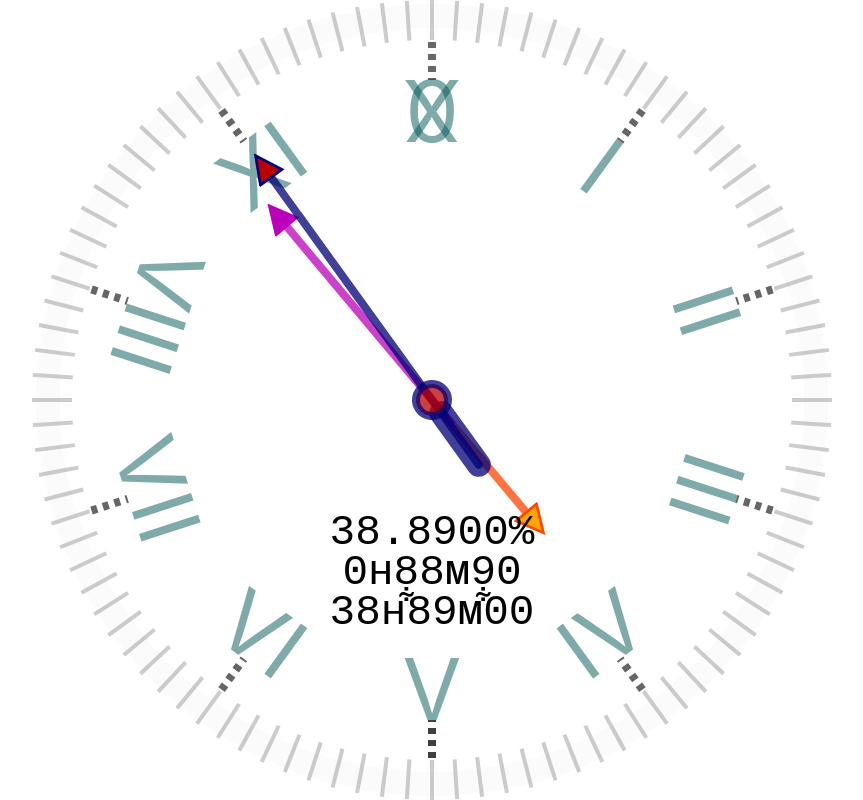
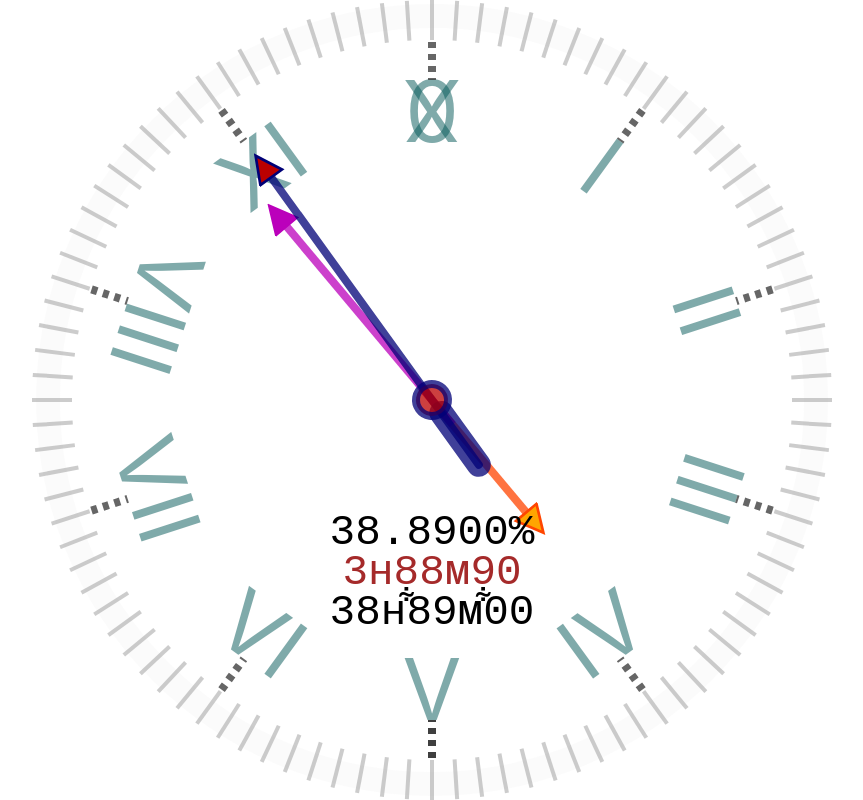
Before and after one commit to dhappy/times, a SvelteKit app: page / in a window 1280 px wide. Shown: the whole page, without its empty margins (208-1071 px from the left). Built offline with nearby package versions, Linux system fonts and the light colour scheme.

Commit message:
addin’ active color & fixin’ decimal hours 🎫

```diff
--- a/src/routes/App.svelte
+++ b/src/routes/App.svelte
@@ -15,7 +15,7 @@
 	)
 
 	class DecimalClock {
-		hours = $derived(percent % 1)
+		hours = $derived(percent / 10)
 		minutes = $derived((percent * 10) % 100)
 		seconds = $derived((percent * 1000) % 100)
 	}
@@ -106,7 +106,16 @@
 
 	{#each [decimal, fraction] as clock, idx}
 		{@const dec = idx === 0}
-		<text id={idx === 0 ? 'digital' : 'fraction'} class="readout" x="0%" y={`${23 + idx * 5}%`}>
+		{@const type = idx === 0 ? 'digital' : 'fraction'}
+		<text
+			id={type}
+			class:active={
+				(decHands && type === 'digital')
+				|| (!decHands && type === 'fraction')
+			}
+			class="readout"
+			x="0%" y={`${23 + idx * 5}%`}
+		>
 			{Math.floor(clock.hours).toString().padStart(dec ? 1 : 2, '0')}{''
 			}{dec ? 'ʜ' : 'ʜ͋'}{''
 		  }{Math.floor(clock.minutes).toString().padStart(2, '0')}{''
@@ -180,8 +189,13 @@
 		stroke-opacity: 1;
 	}
 
-	text:hover {
-		fill-opacity: 1;
+	text {
+		&.active {
+			fill: brown;
+		}
+		&:hover {
+			fill-opacity: 1;
+		}
 	}
 
 	.hour {
```
